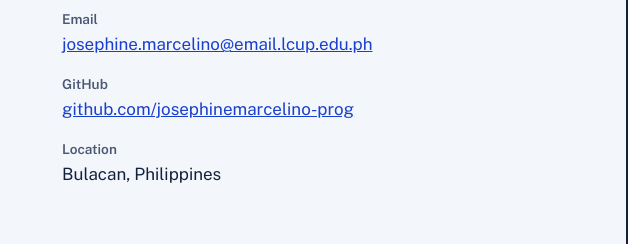
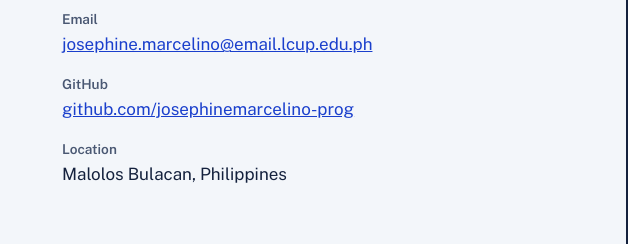
Before and after one commit to josephinemarcelino-prog/personal-portfolio, a plain HTML site: page index.html in a window 1280 px wide. Shown: the part 2812-3056 px from the top of the page, 38-678 px from the left. Drawn offline with nearby package versions, Linux system fonts and the light colour scheme.

Commit message:
Update index.html

```diff
--- a/index.html
+++ b/index.html
@@ -149,7 +149,7 @@
           <ul class="contact-list">
             <li><span>Email</span><a href="mailto:josephine.marcelino@email.lcup.edu.ph">josephine.marcelino@email.lcup.edu.ph</a></li>
             <li><span>GitHub</span><a href="https://github.com/josephinemarcelino-prog/personal-portfolio" target="_blank" rel="noopener">github.com/josephinemarcelino-prog</a></li>
-            <li><span>Location</span>Bulacan, Philippines</li>
+            <li><span>Location</span>Malolos Bulacan, Philippines</li>
           </ul>
         </div>
         <div class="form-wrap">
```
